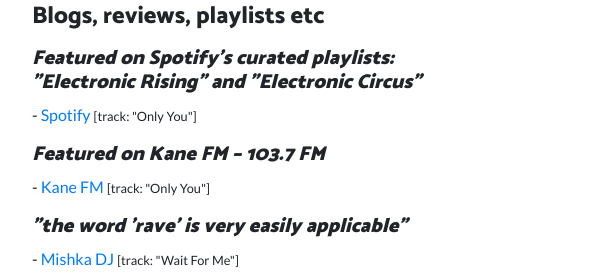
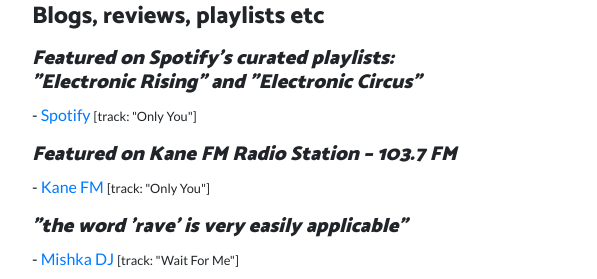
Before and after one commit to tensorplex/tensorplex.github.io, a website: page index.html in a window 1280 px wide. Shown: the part 6000-6279 px from the top of the page, 101-698 px from the left. Drawn offline with Linux system fonts and the light colour scheme; a script that the page names is missing.

```diff
--- a/index.html
+++ b/index.html
@@ -353,7 +353,7 @@
               <h4>Blogs, reviews, playlists etc</h4>
               <p><h5><strong><i>Featured on Spotify's curated playlists: "Electronic Rising" and "Electronic Circus"</i></strong></h5>- <a href="https://open.spotify.com/user/spotify/playlist/37i9dQZF1DWVCHIm2MEeIy?si=PYlQcP-2SC6MZzuFLylgNA" target="_blank">Spotify</a> <small>[track: "Only You"]</small>
               </p>
-              <p><h5><strong><i>Featured on Kane FM – 103.7 FM</i></strong></h5>- <a href="https://www.kanefm.com/" target="_blank">Kane FM</a> <small>[track: "Only You"]</small>
+              <p><h5><strong><i>Featured on Kane FM Radio Station – 103.7 FM</i></strong></h5>- <a href="https://www.kanefm.com/" target="_blank">Kane FM</a> <small>[track: "Only You"]</small>
               </p>
               <p><h5><strong><i>"the word 'rave' is very easily applicable"</i></strong></h5>- <a href="https://mishkadj.ru/tensorplex-wait-for-me-progressive-house-edm/" target="_blank">Mishka DJ</a> <small>[track: "Wait For Me"]</small>
               </p>
```
